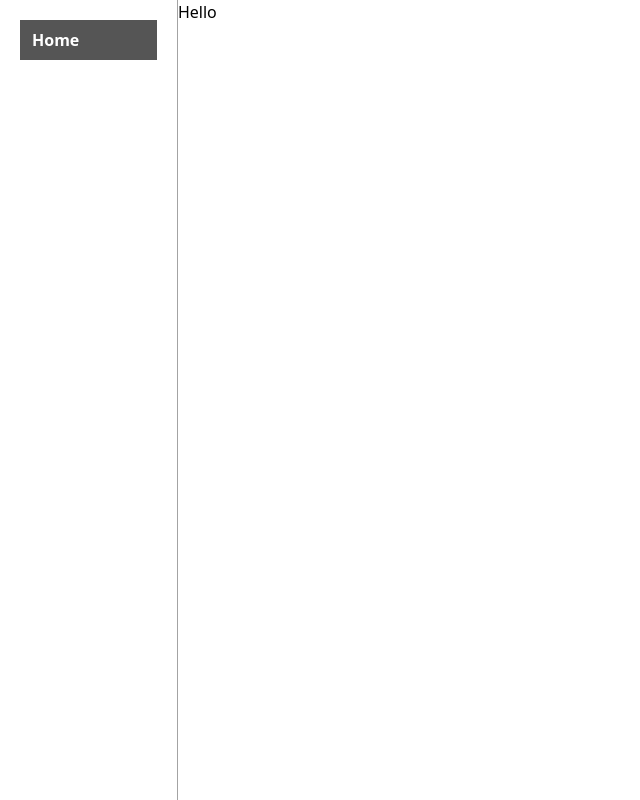
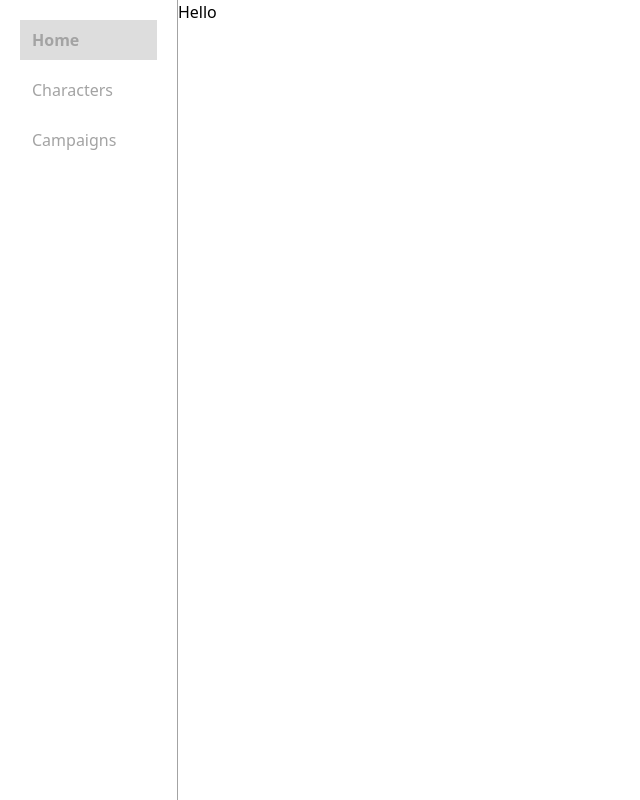
Before and after one commit to reepsakul/avesphere, a SvelteKit app: page / in a window 1280 px wide. Shown: the whole page, without its empty margins (0-640 px from the left). Built offline with nearby package versions, Linux system fonts and the light colour scheme.

Commit message:
eugh i hate this

```diff
--- a/src/routes/+layout.svelte
+++ b/src/routes/+layout.svelte
@@ -42,9 +42,7 @@
 		height: 100vh;
 		width: 200px;
 		border-right: 1px solid #a3a3a3;
-		color: white;
 		padding: 20px;
-		transition: width 0.3s ease-in-out;
 	}
 	.sidenav ul {
 		list-style: none;
@@ -55,17 +53,17 @@
 	}
 	.sidenav a {
 		text-decoration: none;
-		color: white;
+		color: #a3a3a3;
 		display: block;
 		padding: 8px 12px;
 		border-radius: 4px;
 		transition: background-color 0.2s;
 	}
 	.sidenav a:hover {
-		background-color: #555;
+		background-color: #e0e0e0;
 	}
 	.sidenav .active {
-		background-color: #555;
+		background-color: #ddd;
 		font-weight: bold;
 	}
 </style>
--- a/src/routes/characters/+page.svelte
+++ b/src/routes/characters/+page.svelte
@@ -4,21 +4,6 @@
 	let { data }: PageProps = $props();
 
 	let characters = [];
-
-	async function loadCharacters() {
-		try {
-			const response = await fetch('/api/characters');
-			if (response.ok) {
-				characters = await response.json();
-			} else {
-				console.error('Failed to fetch characters');
-			}
-		} catch (error) {
-			console.error('Error loading characters:', error);
-		}
-	}
-
-	loadCharacters();
 </script>
 
 <h1>Characters</h1>
--- a/src/routes/characters/+page.ts
+++ b/src/routes/characters/+page.ts
@@ -1,29 +1,8 @@
-/*import type { RequestHandler } from './$types';
-// import { Pool } from 'pg';
+import * as db from '$lib/server/database';
+import type { PageServerLoad } from './$types';
 
-const pool = new Pool({
-	user: process.env.POSTGRES_USER,
-	host: 'db', // 'db' refers to your Docker service name for the database
-	database: process.env.POSTGRES_USER,
-	password: process.env.POSTGRES_PASSWORD,
-	port: 5432
-});
-
-export const GET: RequestHandler = async () => {
-	try {
-		const client = await pool.connect();
-		const result = await client.query('SELECT * FROM character');
-		client.release();
-
-		return new Response(JSON.stringify(result.rows), {
-			status: 200,
-			headers: {
-				'Content-Type': 'application/json'
-			}
-		});
-	} catch (err) {
-		console.error('Error querying the database', err);
-		return new Response(JSON.stringify({ error: 'Failed to fetch characters' }), { status: 500 });
-	}
+export const load: PageServerLoad = async ({ params }) => {
+	return {
+		post: await db.getPost(params.slug)
+	};
 };
-*/
```
